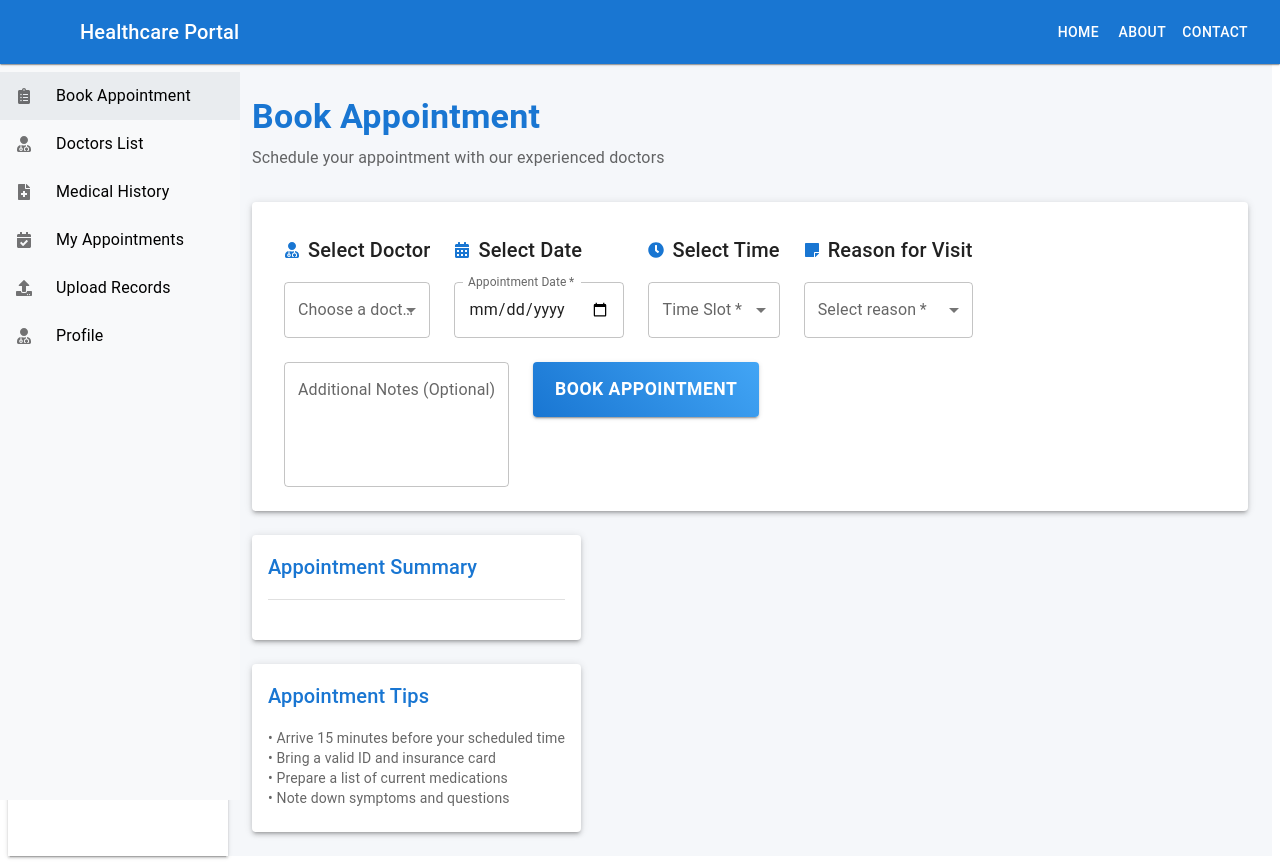
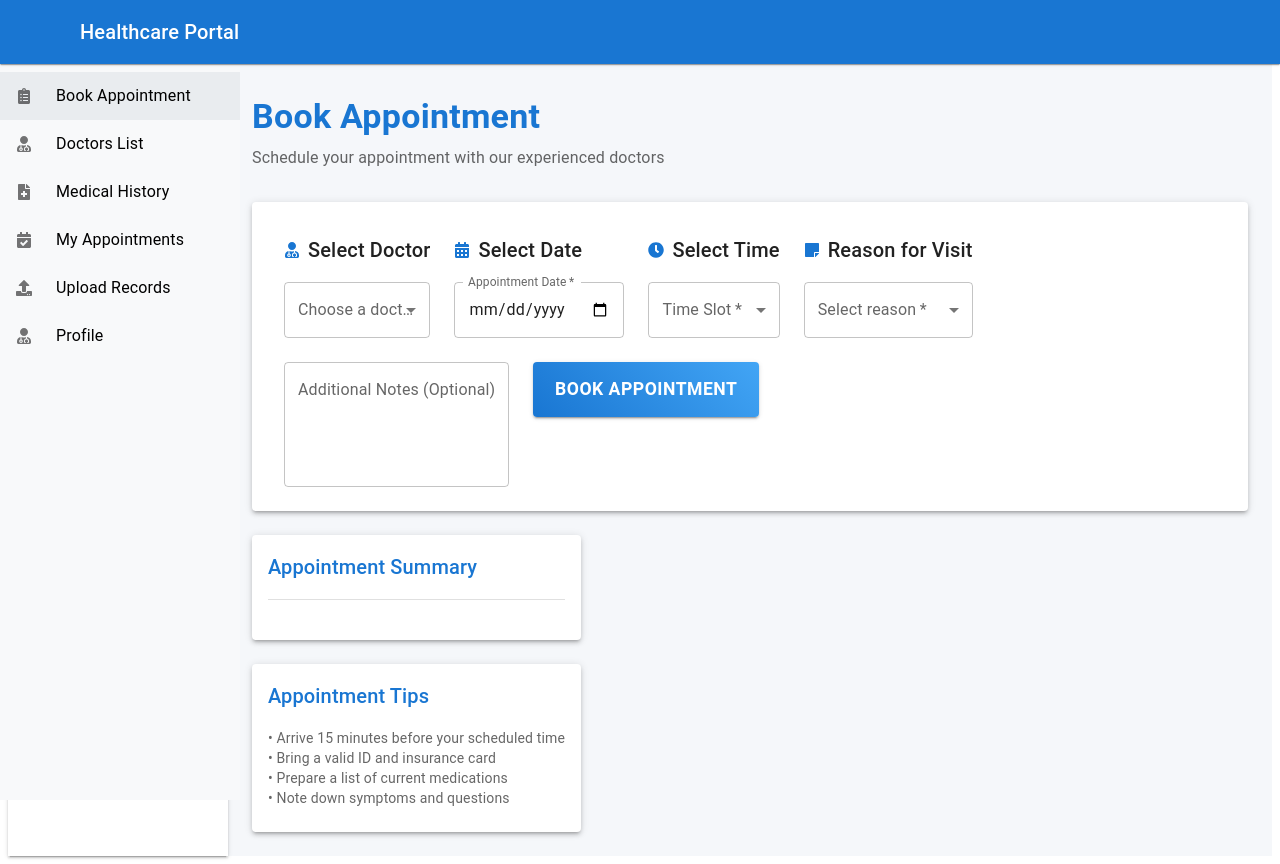
Before and after one commit to Gargee-Bhowmick/Healthcare-Portal-Frontend, a React (Vite) app in the folder healthcare/: page /patient in a window 1280 px wide. Built offline with nearby package versions, Linux system fonts and the light colour scheme; some icons are missing.

Commit message:
Updated navbar

```diff
--- a/healthcare/src/components/common/Navbar.jsx
+++ b/healthcare/src/components/common/Navbar.jsx
@@ -35,9 +35,6 @@ const Navbar = ({ onMenuClick }) => {
                     <Typography variant="h6" component="div" sx={{ flexGrow: 1 }}>
                         Healthcare Portal
                     </Typography>
-                    <Button color="inherit">Home</Button>
-                    <Button color="inherit">About</Button>
-                    <Button color="inherit">Contact</Button>
                 </Toolbar>
             </AppBar>
         </Box>
```
